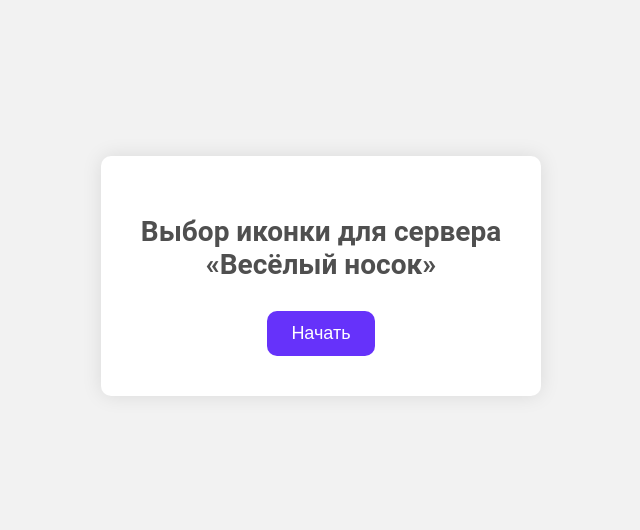
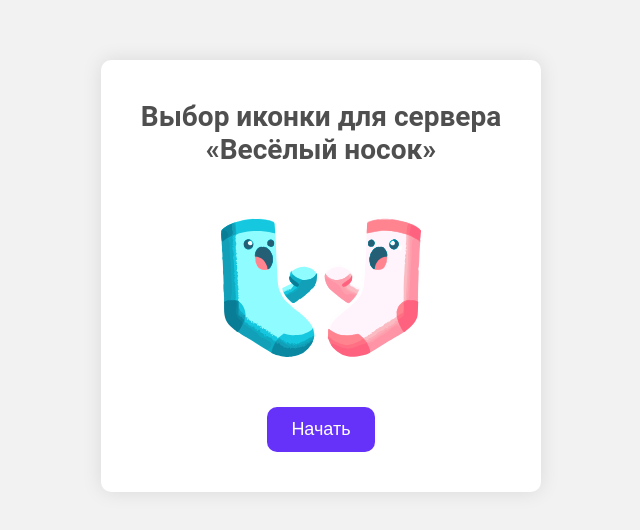
Before and after one commit to funnysockorg/Tournament.Client, a plain HTML site: page index.html in a window 1280 px wide. Shown: the part 124-654 px from the top of the page, without its empty margins (319-959 px from the left). Drawn offline with Linux system fonts and the light colour scheme.

Commit message:
feat(home): add avatar

```diff
--- a/index.html
+++ b/index.html
@@ -18,17 +18,37 @@
     }
 
     .container {
-      text-align: center;
       background-color: #fff;
       border-radius: 10px;
       box-shadow: 0px 0px 20px rgba(0, 0, 0, 0.1);
       padding: 40px;
+
+      display: flex;
+      flex-direction: column;
+      align-items: center;
+      gap: 50px;
+    }
+
+    .avatar {
+      width: 200px;
+      overflow: hidden;
+
+      display: flex;
+      justify-content: center;
+      align-items: center;
+    }
+
+    .avatar img {
+      width: 100%;
+      height: auto;
+      display: block;
     }
 
     h1 {
       color: #4f4f4f;
-      margin-bottom: 30px;
+      margin: 0px;
       font-size: 28px;
+      text-align: center;
     }
 
     .start-button {
@@ -59,6 +79,9 @@
 <body>
   <div class="container">
     <h1>Выбор иконки для сервера<br/>«Весёлый&nbsp;носок»</h1>
+    <div class="avatar">
+      <img src="./images/avatar.svg" alt="avatar">
+    </div>
     <button class="start-button">Начать</button>
   </div>
 </body>
```
Also changed, not shown: images/avatar.svg (added).
